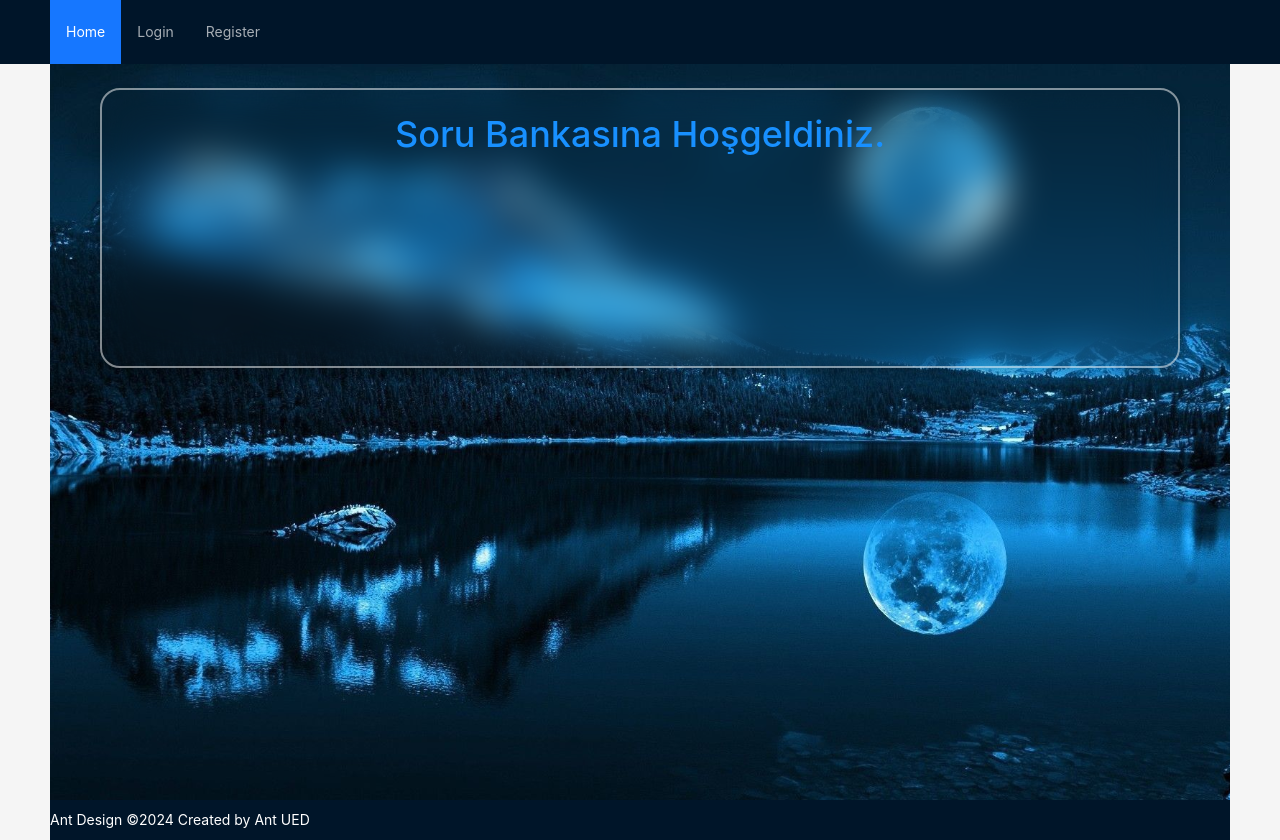
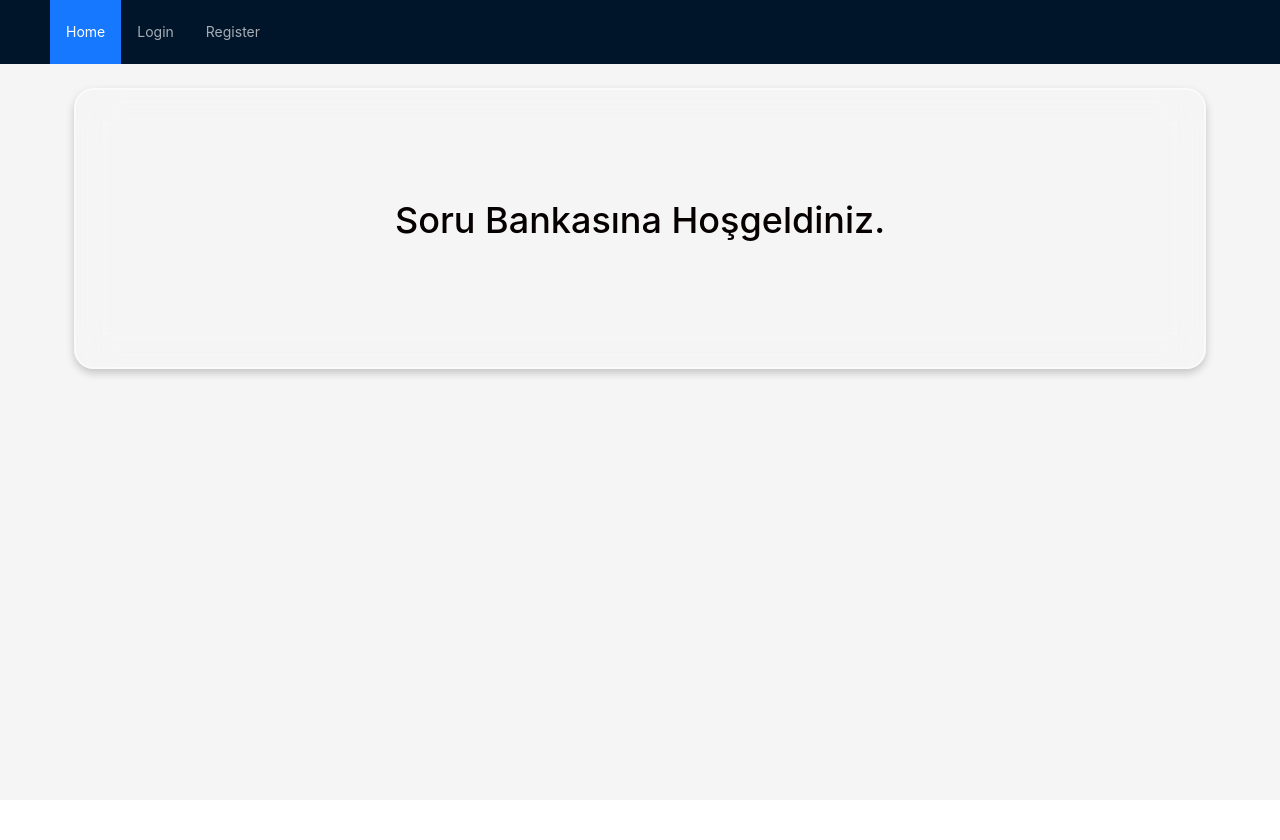
Before and after one commit to Azadkl/sorubankasi, a React (Create React App) app: page / in a window 1280 px wide. After the commit the page ends 800 px from the top, so only its background shows below. Built offline with nearby package versions, Linux system fonts and the light colour scheme.

Commit message:
düzenlemeler yapıldı

```diff
--- a/src/pages/Home.css
+++ b/src/pages/Home.css
@@ -1,14 +1,12 @@
 .layout {
-  background-color: #173055; /* Koyu mavi tonu */
+  background-color: #040912; /* Koyu mavi tonu */
 }
 
 .site-layout-content {
-  background: #001529; /* Koyu mavi tonu */
-  padding: 24px;
-  min-height: 280px;
-  margin: 24px 0;
-  border-radius: 8px;
-  box-shadow: 0 4px 8px rgba(0, 0, 0, 0.1);
+  background: #03121f; /* Koyu mavi tonu */
+  padding: 110px;
+  min-height: 28px;
+  margin: 24px ;
   text-align: center;
   animation: fadeIn 1s ease; /* Sayfa yüklendiğinde fadeIn animasyonu */
   position: relative;
@@ -19,48 +17,9 @@
   box-shadow: 0 4px 8px rgba(0, 0, 0, 0.2);
 }
 
-@keyframes fadeIn {
-  from {
-    opacity: 0;
-  }
-  to {
-    opacity: 1;
-  }
-}
-
 .title {
   font-size: 36px;
-  color: #1890ff; /* Parlak mavi tonu */
-  margin-bottom: 16px; /* Başlık ile açıklama arasındaki boşluğu azalttım */
+  color: #060000; /* Parlak mavi tonu */
+  margin-bottom: 16px;
+  text-align: center; /* Başlık ile açıklama arasındaki boşluğu azalttım */
 }
-
-.description {
-  color: #ffffff; /* Beyaz */
-  font-size: 18px;
-  margin-bottom: 24px; /* Açıklama ile buton arasındaki boşluğu ayarladım */
-}
-
-.explore-button {
-  background-color: #1890ff; /* Parlak mavi tonu */
-  color: #fff; /* Beyaz */
-  border: none;
-  padding: 12px 24px;
-  font-size: 16px;
-  border-radius: 4px;
-  cursor: pointer;
-  transition: background-color 0.3s ease;
-}
-.back{
-  background-image: url(/public/9c7be43979a736a8695361a544630b97.jpg);
-  background-position: center;
-  background-size: cover;
-}
-.explore-button:hover {
-  background-color: #40a9ff; /* Daha açık mavi tonu */
-}
-
-.footer {
-  background-color: #001529; /* Koyu mavi tonu */
-  color: #fff; /* Beyaz */
-  padding: 12px 0;
-}
--- a/src/pages/Home.js
+++ b/src/pages/Home.js
@@ -1,21 +1,17 @@
 import React from "react";
-import { Link } from "react-router-dom";
 import { Layout } from "antd";
 import "./Home.css"; // CSS dosyasını import ediyoruz
 
-const { Content, Footer } = Layout;
+const { Content} = Layout;
 
 function Home() {
   return (
-    <Layout className="back">
-      <Content style={{ padding: "0 50px", minHeight: "calc(100vh - 64px)" }}>
+    <Layout>
+      <Content >
         <div className="site-layout-content">
           <h1 className="title">Soru Bankasına Hoşgeldiniz.</h1>
         </div>
       </Content>
-      <Footer className="footer">
-        Ant Design ©2024 Created by Ant UED
-      </Footer>
     </Layout>
   );
 }
--- a/src/pages/Login.css
+++ b/src/pages/Login.css
@@ -6,21 +6,6 @@
   animation: fadeIn 1s ease; /* Sayfa yüklendiğinde fadeIn animasyonu */
 }
 
-@keyframes fadeIn {
-  from {
-    opacity: 0;
-    transform: translateY(-20px);
-  }
-  to {
-    opacity: 1;
-    transform: translateY(0);
-  }
-}
-.back{
-  background-image: url(/public/9c7be43979a736a8695361a544630b97.jpg);
-  background-position: center;
-  background-size: cover;
-}
 
 h1 {
   font-size: 24px;
@@ -30,7 +15,7 @@ h1 {
 }
 
 form {
-  width: 100%;
+  width: 1000%;
 }
 
 .form-item {
@@ -41,24 +26,3 @@ form {
   display: flex;
   justify-content: center;
 }
-
-.login-button {
-  width: 100%;
-  background-color: #1890ff; /* Parlak mavi tonu */
-  border-color: #1890ff; /* Parlak mavi tonu */
-}
-
-.login-button:hover {
-  background-color: #40a9ff; /* Daha açık mavi tonu */
-  border-color: #40a9ff; /* Daha açık mavi tonu */
-}
-
-.login-button:active,
-.login-button:focus {
-  background-color: #096dd9; /* Daha koyu mavi tonu */
-  border-color: #096dd9; /* Daha koyu mavi tonu */
-}
-
-.ant-notification-notice-message {
-  font-size: 14px;
-}
--- a/src/pages/Login.js
+++ b/src/pages/Login.js
@@ -66,8 +66,8 @@ function Login({ onLogin }) {
             >
               <Input.Password placeholder="Password" />
             </Form.Item>
-            <Form.Item className="button-container">
-              <Button type="primary" htmlType="submit" className="login-button">
+            <Form.Item >
+              <Button className="button-container" type="primary" htmlType="submit">
                 Login
               </Button>
             </Form.Item>
--- a/src/pages/Register.css
+++ b/src/pages/Register.css
@@ -11,11 +11,7 @@
     backdrop-filter: blur(20px);
     box-shadow: 0 4px 8px rgba(0, 0, 0, 0.2);
   }
-.back{
-   background-image: url(/public/9c7be43979a736a8695361a544630b97.jpg);
-   background-position: center;
-   background-size: cover;
-}
+
 
   h1 {
     font-size: 24px;
@@ -25,23 +21,19 @@
   }
 
   form {
-    width: 100%;
+    width:100%;
+    border: radius 20px;
+
   }
 
   .form-item {
-    margin-bottom: 16px;
+    margin-bottom: 50px;
+    border-radius:100px;
   }
 
   .button-container {
     display: flex;
     justify-content: center;
+    background-color: black;
+    margin: auto;
   }
-
-  .ant-btn {
-    width: 100%;
-    background-color: #7f858d;
-  }
-
-  .ant-notification-notice-message {
-    font-size: 14px;
-  }
--- a/src/pages/Register.js
+++ b/src/pages/Register.js
@@ -75,8 +75,8 @@ function Register() {
                 <Option value="teacher">Teacher</Option>
               </Select>
             </Form.Item>
-            <Form.Item className="button-container">
-              <Button type="primary" htmlType="submit">
+            <Form.Item>
+              <Button className="button-container" type="primary" htmlType="submit">
                 Register
               </Button>
             </Form.Item>
```
